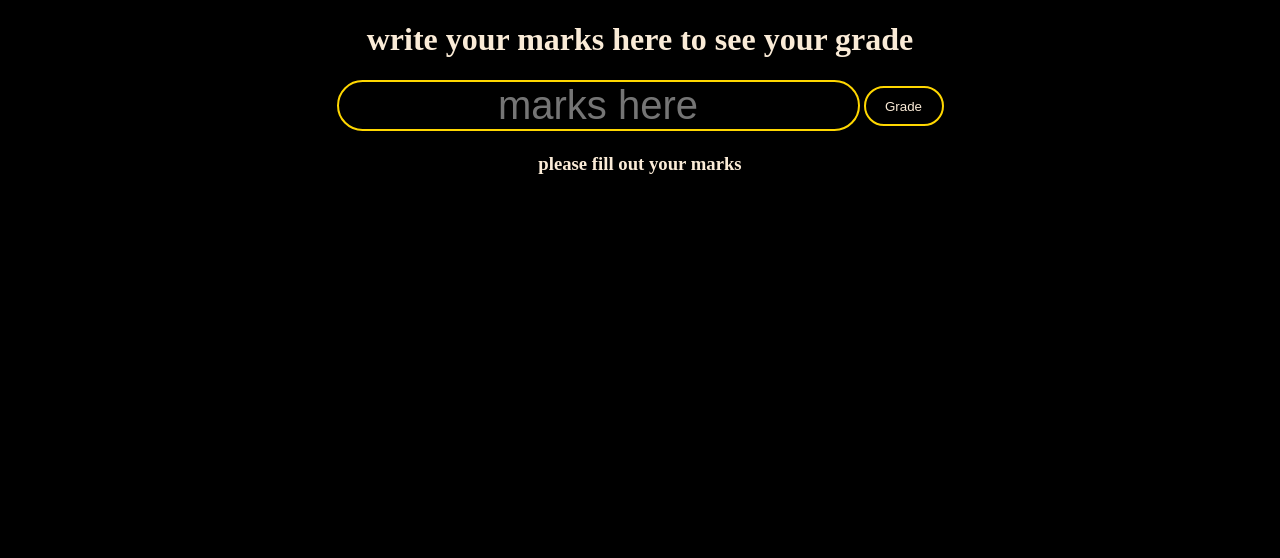
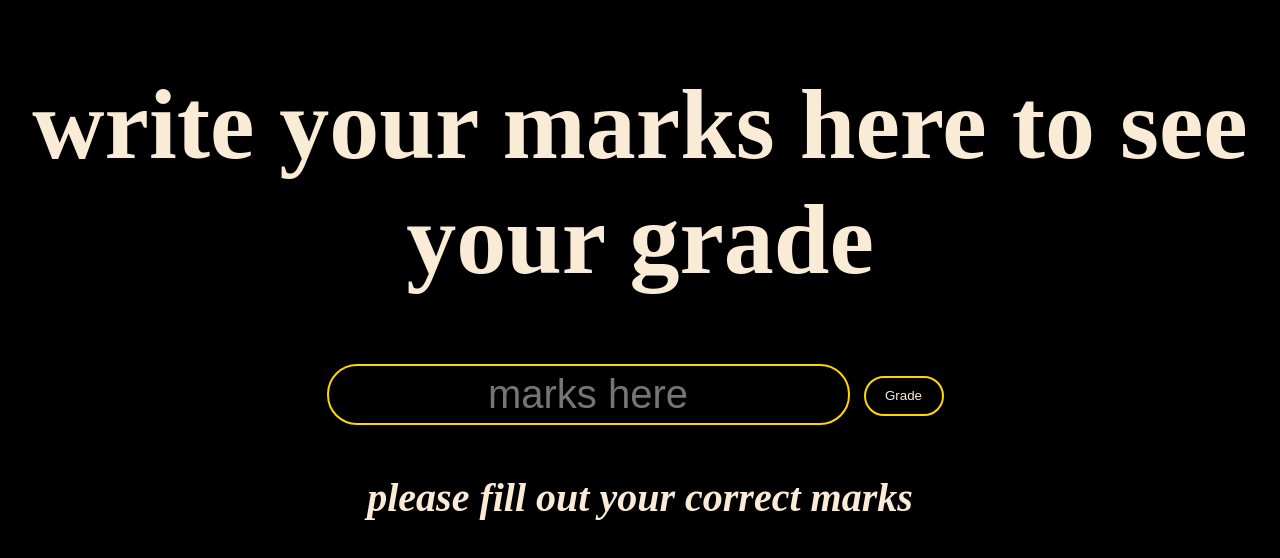
Before and after one commit to Terrence-Chebii/code-challenge-phase-1-week-1, a plain HTML site: page grade-converter/grade.html in a window 1280 px wide. Both pictures are taken after a click on the button "Grade". Drawn offline with Linux system fonts and the light colour scheme.

Commit message:
changed the fonts

```diff
--- a/grade-converter/grade.css
+++ b/grade-converter/grade.css
@@ -3,13 +3,18 @@
     color: antiquewhite;
 }
 
-
 body{
     text-align: center;
 }
 
+h1{
+    font-size: 100px;
+}
+
 h3{
     color: antiquewhite;
+    font-size: 40px;
+    font-style: italic;
 }
 
 #button{
@@ -21,10 +26,11 @@ h3{
     border-radius: 20px;
     position: relative;
     top: -8px;
+    margin: 10px;
 }
 
-button:hover{
-    transform: scale(1.05);
+#button:hover{
+    transform: scale(1.15);
     transition: .4s;
     background-color: gold;
     color: black;
@@ -35,11 +41,12 @@ input{
     border: 2px solid gold;
     border-radius: 30px;
     font-size: 40px;
+    height: 55px;
     text-align: center;
 }
 
 input:hover{
-    transform: scale(1.015);
+    transform: scale(1.05);
     transition: .4s;
     cursor: pointer;
 }
--- a/grade-converter/grade.js
+++ b/grade-converter/grade.js
@@ -18,7 +18,7 @@ function convert() {
     } else if(number < 40) {
       grade = "Your Grade is E";
     }else{
-      grade = "please fill out your marks"
+      grade = "please fill out your correct marks"
     }
     console.log(grade)
     gradeShow.innerText = `${grade}`;
--- a/speed-detector/speed.css
+++ b/speed-detector/speed.css
@@ -2,6 +2,16 @@
     background-color: rgb(0, 43, 44);
     color: azure;
     text-align: center;
+}
+
+h1{
+    font-size: 150px;
+}
+
+h3{
+    color: azure;
+    font-size: 50px;
+    font-style: italic;
 }
 
 #speed{
@@ -37,8 +47,3 @@
     transition: .4s;
     transform: scale(1.1);
 }
-
-h3{
-    color: azure;
-    font-size: 50px;
-}
--- a/style.css
+++ b/style.css
@@ -11,10 +11,12 @@ div ul{
     justify-content: space-around;
     font-size: 40px;
     text-decoration: none;
+    font-weight: bold;
+    font-style: oblique;
 }
 
 div ul a {
-    text-decoration: underline;
+    text-decoration: none;
     color: black;
 }
 
```
Also changed, not shown: speed-detector/speed.html (+1 -1 lines).
